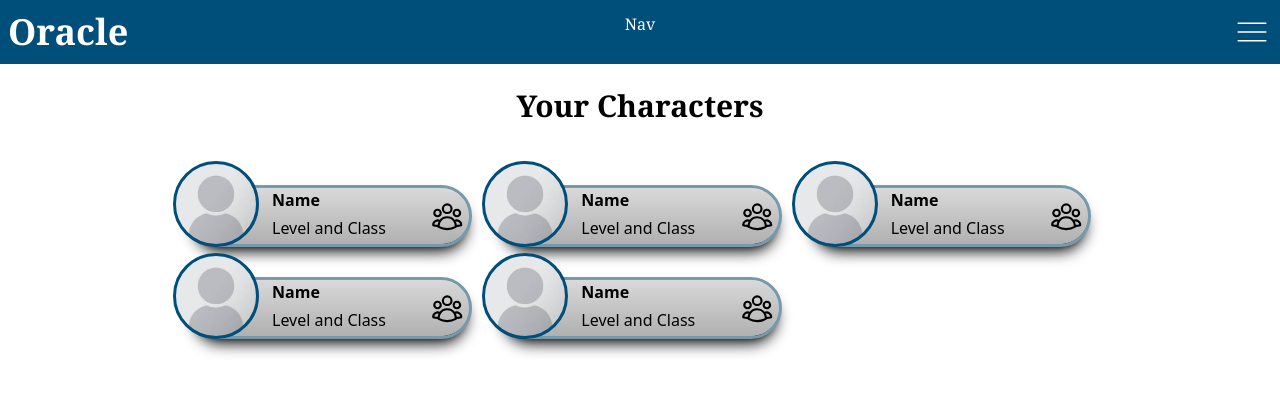
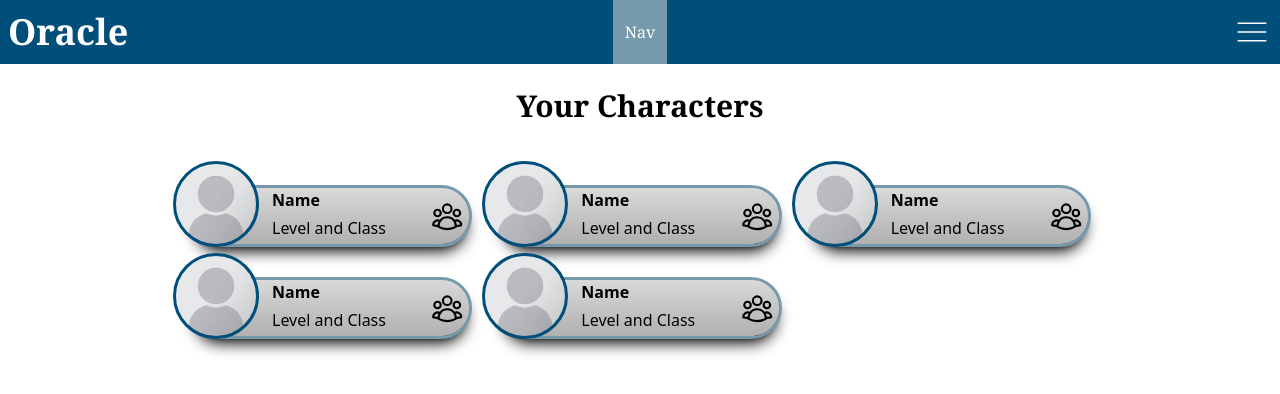
Before and after one commit to JakeIVS/Oracle, a React (Vite) app in the folder client/: page /characters in a window 1280 px wide. Shown: the top 394 px of the page. Built offline with nearby package versions, Linux system fonts and the light colour scheme.

Commit message:
position Nav in header

```diff
--- a/client/src/components/Header.jsx
+++ b/client/src/components/Header.jsx
@@ -1,20 +1,22 @@
-function Header() {
+function Header(user) {
   return (
-    <div className="absolute left-0 top-0 flex h-16 w-screen justify-center bg-primary px-3 pt-3">
+    <div className="absolute left-0 top-0 flex h-16 w-screen justify-center bg-primary px-3">
       <a
         href="/"
-        className="absolute left-2 font-serif text-4xl font-bold text-white"
+        className="absolute left-2 top-3 font-serif text-4xl font-bold text-white"
       >
         Oracle
       </a>
-      <nav className="font-serif text-white">Nav</nav>
+      <nav className="flex  flex-col font-serif text-white">
+        <div className="h-full w-full bg-secondary px-3 pt-5">Nav</div>
+      </nav>
       <svg
         xmlns="http://www.w3.org/2000/svg"
         fill="none"
         viewBox="0 0 24 24"
         strokeWidth={1.5}
         stroke="currentColor"
-        className="absolute right-2 h-10 w-10 stroke-white stroke-1 transition-all duration-300 hover:stroke-2"
+        className="absolute right-2 top-3 h-10 w-10 stroke-white stroke-1 transition-all duration-300 hover:stroke-2"
       >
         <path
           strokeLinecap="round"
```
